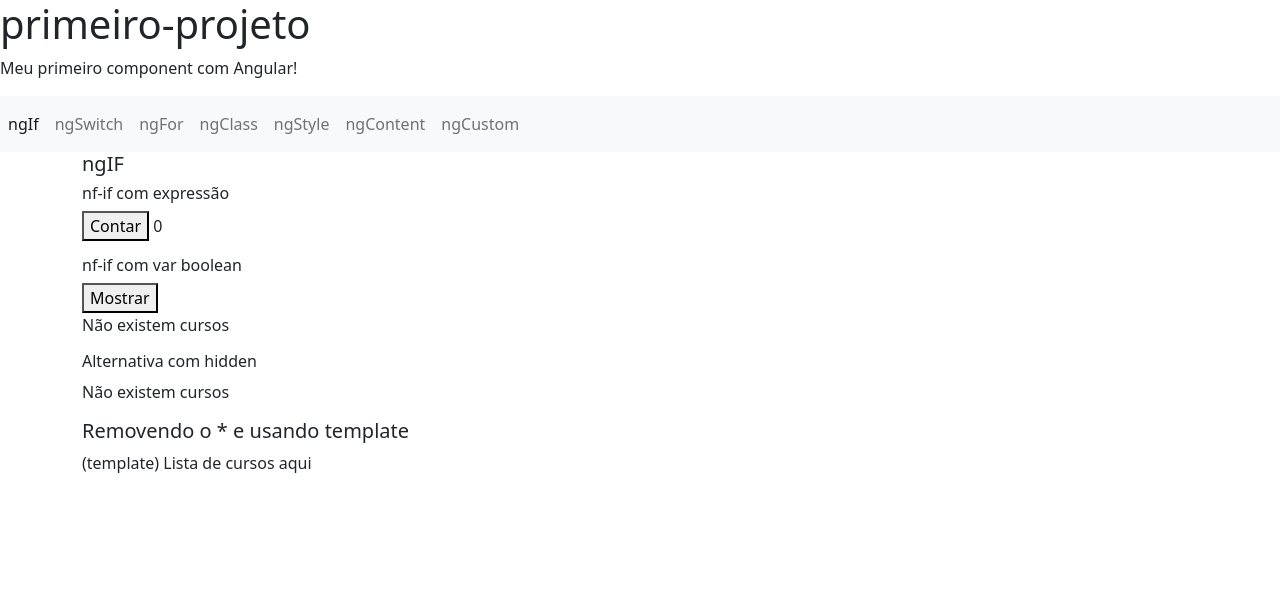
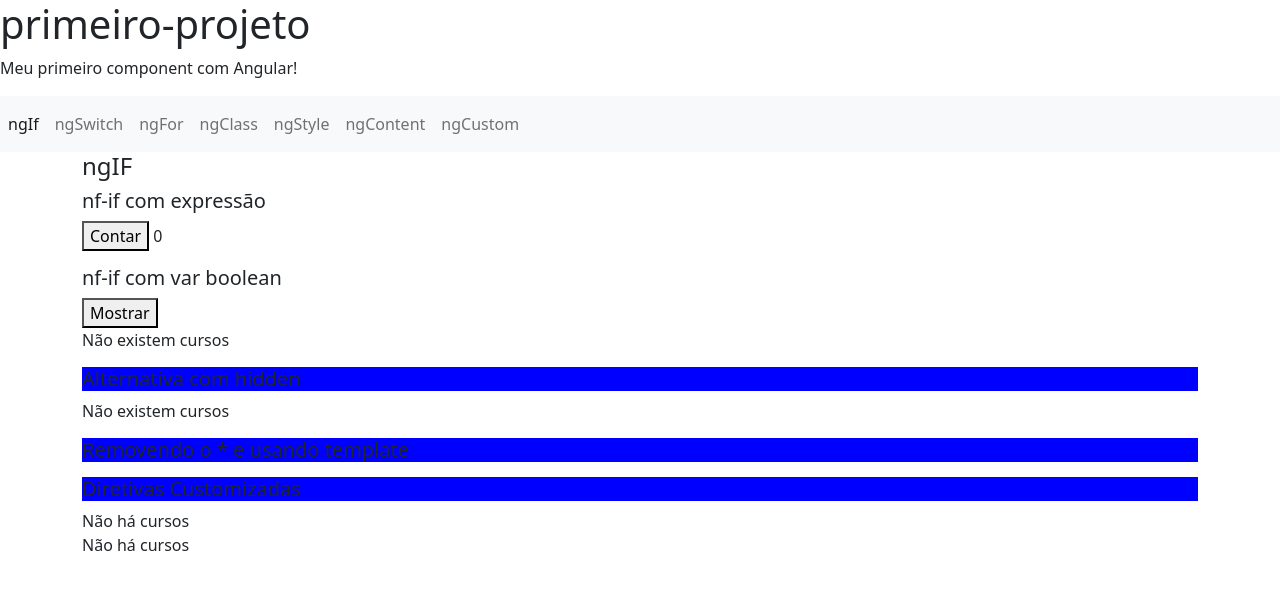
Before and after one commit to brunobr9/curso-angular-loiane, an Angular app: page / in a window 1280 px wide. Shown: the top 590 px of the page. Built offline with nearby package versions, Linux system fonts and the light colour scheme.

Commit message:
Aula 36 - Criando diretiva estrutural ngElse

```diff
--- a/src/app/diretivas/diretiva-ngif/diretiva-ngif.component.html
+++ b/src/app/diretivas/diretiva-ngif/diretiva-ngif.component.html
@@ -1,38 +1,47 @@
-<h5>ngIF</h5>
+<h4>ngIF</h4>
 
 <section>
-    <h6>nf-if com expressão</h6>
-    <button (click)="add()">Contar</button> {{contador}}
-    <div *ngIf="contador >= max"> Contou até 5! </div>
+  <h5>nf-if com expressão</h5>
+  <button (click)="add()">Contar</button> {{ contador }}
+  <div *ngIf="contador >= max">Contou até 5!</div>
 </section>
 
 <!-- A arvore DOM não é gerada. Recomendada para árvore de elementos grandes -->
 <section>
-    <h6>nf-if com var boolean</h6>
+  <h5>nf-if com var boolean</h5>
   <button (click)="onMostrarCursos()">Mostrar</button>
   <div *ngIf="!mostrarCursos">Não existem cursos</div>
   <div *ngIf="mostrarCursos">
-        {{cursos}}
+    {{ cursos }}
   </div>
 </section>
 
 <!-- Hidden é mais simples, mas a arvore DOM será carregada -->
 <!-- É menos custoso usar hidden quando arvore DOM é complexa, mas perde em segurança -->
 <section>
-    <h6>Alternativa com hidden</h6>
+  <h5 fundoAzul>Alternativa com hidden</h5>
   <div [hidden]="mostrarCursos">Não existem cursos</div>
   <div [hidden]="!mostrarCursos">
-        {{cursos}}
+    {{ cursos }}
   </div>
 </section>
 
-<h5>Removendo o * e usando template</h5>
+<section>
+  <h5 fundoAzul>Removendo o * e usando template</h5>
 
   <ng-template [ngIf]="mostrarCursos">
     <div>(ng-template) Lista de cursos aqui</div>
   </ng-template>
+</section>
 
 <!-- not working -->
-<div template="ngIf mostrarCursos">
-    (template) Lista de cursos aqui
-</div>
+<!-- <div template="ngIf mostrarCursos">(template) Lista de cursos aqui</div> -->
+
+<section>
+  <h5 fundoAzul>Diretivas Customizadas</h5>
+
+  <div *ngIf="mostrarCursos">Cursos: {{cursos}}</div>
+  <div *ngElse="mostrarCursos">Não há cursos</div>
+
+  <ng-template [ngElse]="mostrarCursos"> <div>Não há cursos</div> </ng-template>
+</section>
--- a/src/app/diretivas/diretivas.module.ts
+++ b/src/app/diretivas/diretivas.module.ts
@@ -11,6 +11,7 @@ import { DiretivaNgContentComponent } from './diretiva-ng-content/diretiva-ng-co
 import { DiretivasCustomizadasComponent } from './diretivas-customizadas/diretivas-customizadas.component';
 import { FundoAzulDirective } from './shared/fundo-azul.directive';
 import { HighlightMouseDirective } from './shared/highlight-mouse.directive';
+import { NgElseDirective } from './shared/ng-else.directive';
 @NgModule({
   declarations: [
     DiretivasComponent,
@@ -22,7 +23,8 @@ import { HighlightMouseDirective } from './shared/highlight-mouse.directive';
     DiretivaNgContentComponent,
     DiretivasCustomizadasComponent,
     FundoAzulDirective,
-    HighlightMouseDirective
+    HighlightMouseDirective,
+    NgElseDirective
   ],
   imports: [CommonModule, FormsModule],
   exports: [DiretivasComponent],
--- /dev/null
+++ b/src/app/diretivas/shared/ng-else.directive.ts
@@ -0,0 +1,20 @@
+import { Directive, Input, TemplateRef, ViewContainerRef } from '@angular/core';
+
+@Directive({
+  selector: '[ngElse]',
+})
+export class NgElseDirective {
+  @Input() set ngElse(condition: boolean) {
+    if(!condition){
+      //rederiza template numa diretiva estrutura
+      this._viewContainerRef.createEmbeddedView(this._templateRef);
+    }else{
+      this._viewContainerRef.clear();
+    }
+  }
+
+  constructor(
+    private _templateRef: TemplateRef<any>,
+    private _viewContainerRef: ViewContainerRef
+  ) {}
+}
```
Lines whose indentation alone changed are shown as unchanged.
